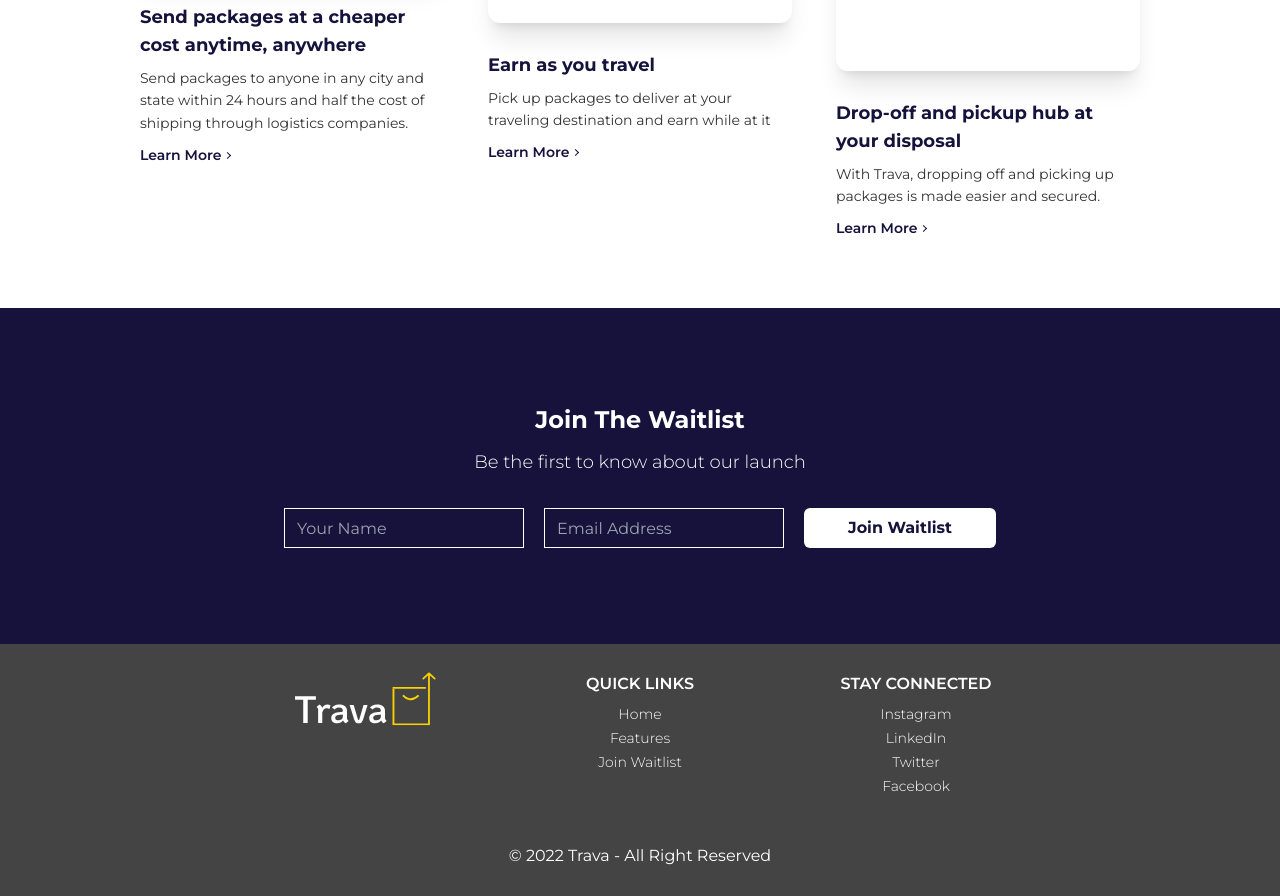
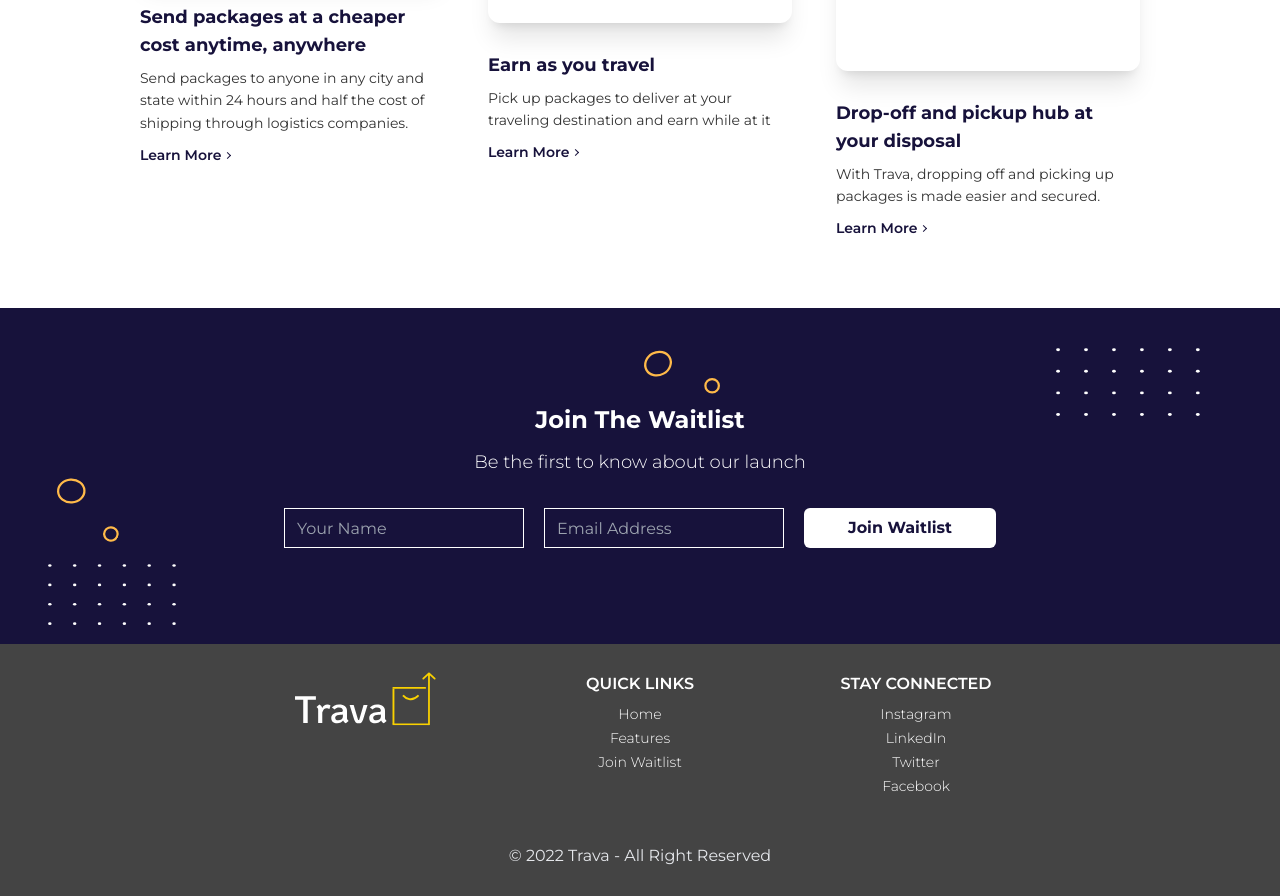
Before and after one commit to Babatunde-Ben/Trava, a website: page public/index.html in a window 1280 px wide. Shown: the part 867-1763 px from the top of the page. Drawn offline with Linux system fonts and the light colour scheme; files whose address does not match are found by name.

Commit message:
added svgs to waitlist section

```diff
--- a/public/index.html
+++ b/public/index.html
@@ -95,7 +95,27 @@
       </section>
 
       <!-- waitlist section -->
-      <section class="waitlist main-padding bg-secondary_1 py-24">
+      <section class="waitlist main-padding relative bg-secondary_1 py-24">
+        <img
+          src="./images//svgs/dotted rectangle.svg"
+          alt=""
+          class="svg w-20 top-10 right-5 sm:w-28 sm:right-10 lg:w-36 lg:right-20"
+        />
+        <img
+          src="./images//svgs/dotted rectangle.svg"
+          alt=""
+          class="svg hidden lg:block top-64 w-32"
+        />
+        <img
+          src="./images//svgs/circles.svg"
+          alt=""
+          class="svg w-20 left-4 bottom-10 rotate-[25deg] lg:bottom-0 lg:top-44 sm:left-12"
+        />
+        <img
+          src="./images//svgs/circles.svg"
+          alt=""
+          class="svg hidden lg:block top-10 left-1/2 w-20"
+        />
         <h2 class="text-center text-2xl capitalize text-primary font-bold mb-3">
           join the waitlist
         </h2>
@@ -160,7 +180,7 @@
         </ul>
       </div>
 
-      <p class="text-primary text-center mt-5 w-full">
+      <p class="text-gray-200 text-center mt-5 w-full">
         &copy; 2022 Trava - All Right Reserved
       </p>
     </footer>
--- a/src/styles.css
+++ b/src/styles.css
@@ -4,6 +4,11 @@
 @tailwind components;
 @tailwind utilities;
 
+@layer base {
+  body {
+    /* background-color: red; */
+  }
+}
 .main-padding {
   @apply px-4 sm:px-7 md:px-10 lg:px-12;
 }
@@ -34,6 +39,10 @@
 input::placeholder {
   @apply text-gray-400 capitalize;
 }
+.svg {
+  @apply absolute;
+}
+
 .footer div {
   @apply w-64 text-center;
 }
```
Also changed, not shown: public/styles.css.
